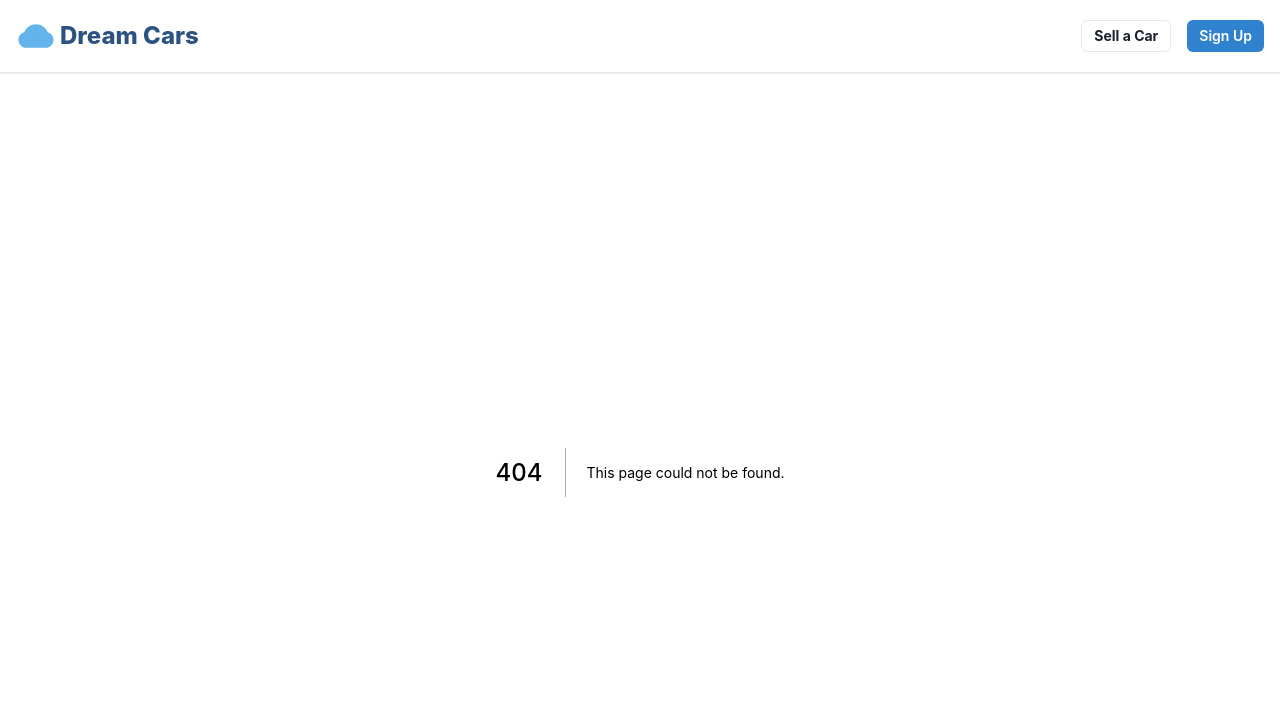
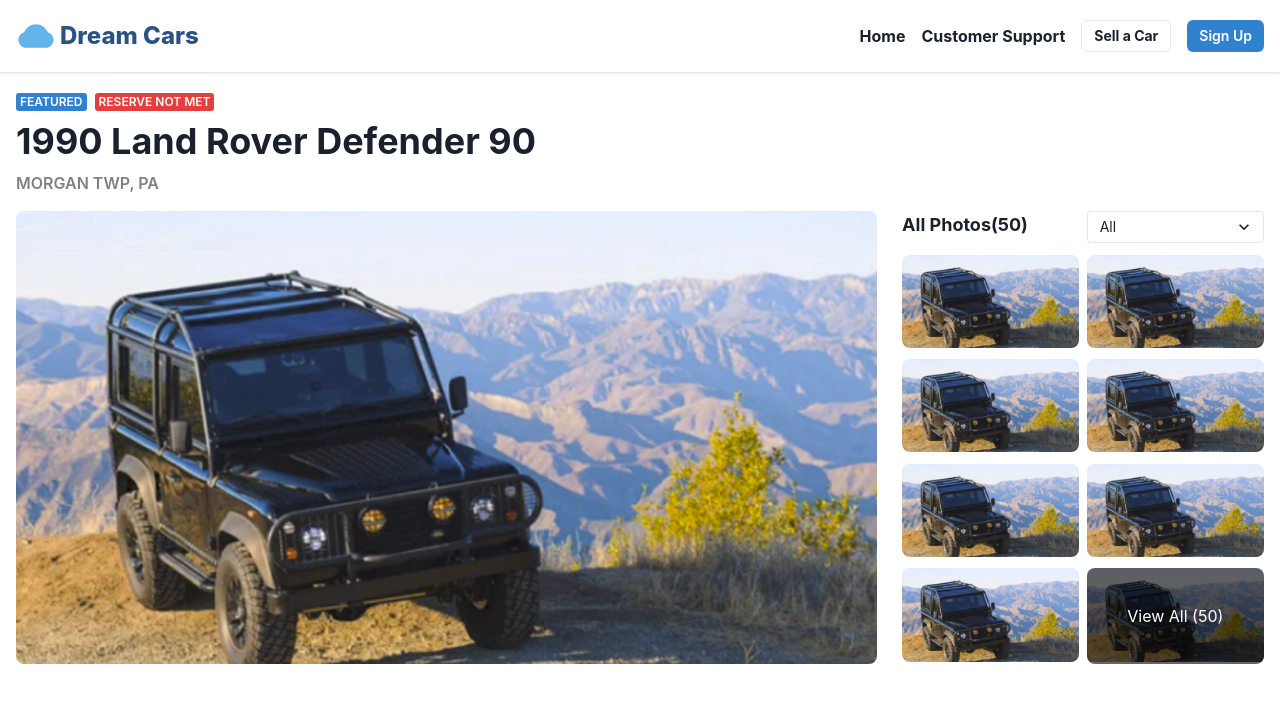
Before and after one commit to r0valdez/dream-cars, a Next.js app: page /detail in a window 1280 px wide. Before the commit this address had no page. Shown: the top 702 px of the page. Built offline with nearby package versions, Linux system fonts and the light colour scheme.

Commit message:
View car images on detail page

```diff
--- a/components/card.js
+++ b/components/card.js
@@ -16,7 +16,7 @@
           <Text color="whiteAlpha.800">{date}</Text>
         </Box>
       </Box>
-      <Flex align="center" gap={2} mb={3}>
+      <Flex align="center" mb={3}>
         {tags.map((tag) => {
           return <Tag key={tag.text} text={tag.text} color={tag.color} />
         })}
@@ -24,7 +24,7 @@
       <Heading as='h4' size='md'>{title}</Heading>
       {address && <Text fontWeight="semibold" color="gray" textTransform="uppercase" fontSize="xs" mt={2}>{address}</Text>}
       <Text my={2} noOfLines={previewLineCount} fontSize="sm" color="blackAlpha.800">{description}</Text>
-      {!isSmall && <Link color="blue.400" fontWeight="bold">View Listings <ArrowForwardIcon /></Link>}
+      {!isSmall && <Link color="blue.400" fontWeight="bold" href="/detail">View Listings <ArrowForwardIcon /></Link>}
     </Box>
   );
 };
--- a/components/layouts/header.js
+++ b/components/layouts/header.js
@@ -1,11 +1,20 @@
-import { Box, Button, Icon, Text } from "@chakra-ui/react"
+import { useRouter } from "next/router";
+import { Box, Button, Icon, Link, Text } from "@chakra-ui/react"
 import { AiFillCloud } from "react-icons/ai"
 
 const Header = () => {
+  const router =  useRouter();
+
   return (
     <Box display="flex" justifyContent="space-between" alignItems="center" p={4} boxShadow="base">
       <Text display="flex" alignItems="center" gap={1} flexWrap="nowrap" fontSize="2xl" fontWeight="extrabold" color="blue.700"><Icon as={AiFillCloud} boxSize={10} color="blue.300" />Dream Cars</Text>
       <Box display="flex" justifyContent="end" alignItems="center" gap={4} flexWrap="nowrap">
+        {router.pathname != 'home' && (
+          <>
+            <Link href="/" fontWeight="bold">Home</Link>
+            <Link fontWeight="bold">Customer Support</Link>
+          </>
+        )}
         <Button colorScheme="gray" variant="outline" fontWeight="bold" size="sm">Sell a Car</Button>
         <Button colorScheme="blue" size="sm">Sign Up</Button>
       </Box>
--- a/components/tag.js
+++ b/components/tag.js
@@ -1,7 +1,7 @@
 import { Text } from "@chakra-ui/react"
 
 const Tag = ({ text = '', color = '' }) => {
-  return <Text display="inline-block" fontSize="xs" fontWeight="semibold" color="white" bgColor={color} textTransform="uppercase" px={1} borderRadius={3}>{text}</Text>
+  return <Text display="inline-block" fontSize="xs" fontWeight="semibold" color="white" bgColor={color} textTransform="uppercase" px={1} borderRadius={3} mr={2}>{text}</Text>
 }
 
 export default Tag;
--- /dev/null
+++ b/pages/detail.js
@@ -0,0 +1,35 @@
+import { Box, Center, Container, Flex, Grid, Heading, Image, Link, Select, Text } from "@chakra-ui/react"
+import { SearchIcon } from '@chakra-ui/icons'
+import { BiFilter } from "react-icons/bi"
+import Tag from "@components/tag"
+
+export default function Detail() {
+  return <Container maxW="1280px" py={4}>
+    <Tag text="featured" color="blue.500" />
+    <Tag text="Reserve not met" color="red.500" />
+    <Heading my={2}>1990 Land Rover Defender 90</Heading>
+    <Text fontWeight="semibold" color="gray" textTransform="uppercase">MORGAN TWP, PA</Text>
+    <Grid my={4} templateColumns="69% 29%" gap="2%">
+      <Image src="/images/car-1.png" borderRadius={8} />
+      <Grid templateColumns="49% 49%" gap="2%" justify="space-between">
+        <Text flex="0 0 50%" fontWeight="bold" fontSize="lg">All Photos(50)</Text>
+        <Select flex="0 0 40%" size="sm" borderRadius={4}>
+          <option value="All">All</option>
+        </Select>
+        <Image src="/images/car-1.png" borderRadius={8} />
+        <Image src="/images/car-1.png" borderRadius={8} />
+        <Image src="/images/car-1.png" borderRadius={8} />
+        <Image src="/images/car-1.png" borderRadius={8} />
+        <Image src="/images/car-1.png" borderRadius={8} />
+        <Image src="/images/car-1.png" borderRadius={8} />
+        <Image src="/images/car-1.png" borderRadius={8} />
+        <Box pos="relative" overflow="hidden" borderRadius={8}>
+          <Image src="/images/car-1.png" />
+          <Center pos="absolute" top={0} left={0} bg="rgba(0, 0, 0, .6)" color="white" width="100%" height="100%" >
+            <Link>View All (50)</Link>
+          </Center>
+        </Box>
+      </Grid>
+    </Grid>
+  </Container>
+}
--- a/pages/index.js
+++ b/pages/index.js
@@ -15,7 +15,7 @@
         </Flex>
         <Flex align="center" gap={4}>
           <Select size="sm" borderRadius={4}>
-            <option value="Recently Listed">Live Actions</option>
+            <option value="Recently Listed">Recently Listed</option>
           </Select>
           <InputGroup>
             <InputLeftElement
@@ -47,7 +47,7 @@
             previewLineCount={2}
             bidPrice={500}
             date="7 days"
-            tags={[{text: 'featured', color: 'orange'}, {text: 'no reserve', color: 'blue'}]}
+            tags={[{text: 'featured', color: 'orange'}, {text: 'no reserve', color: 'blue.500'}]}
           />
         </Box>
       </Flex>
```
